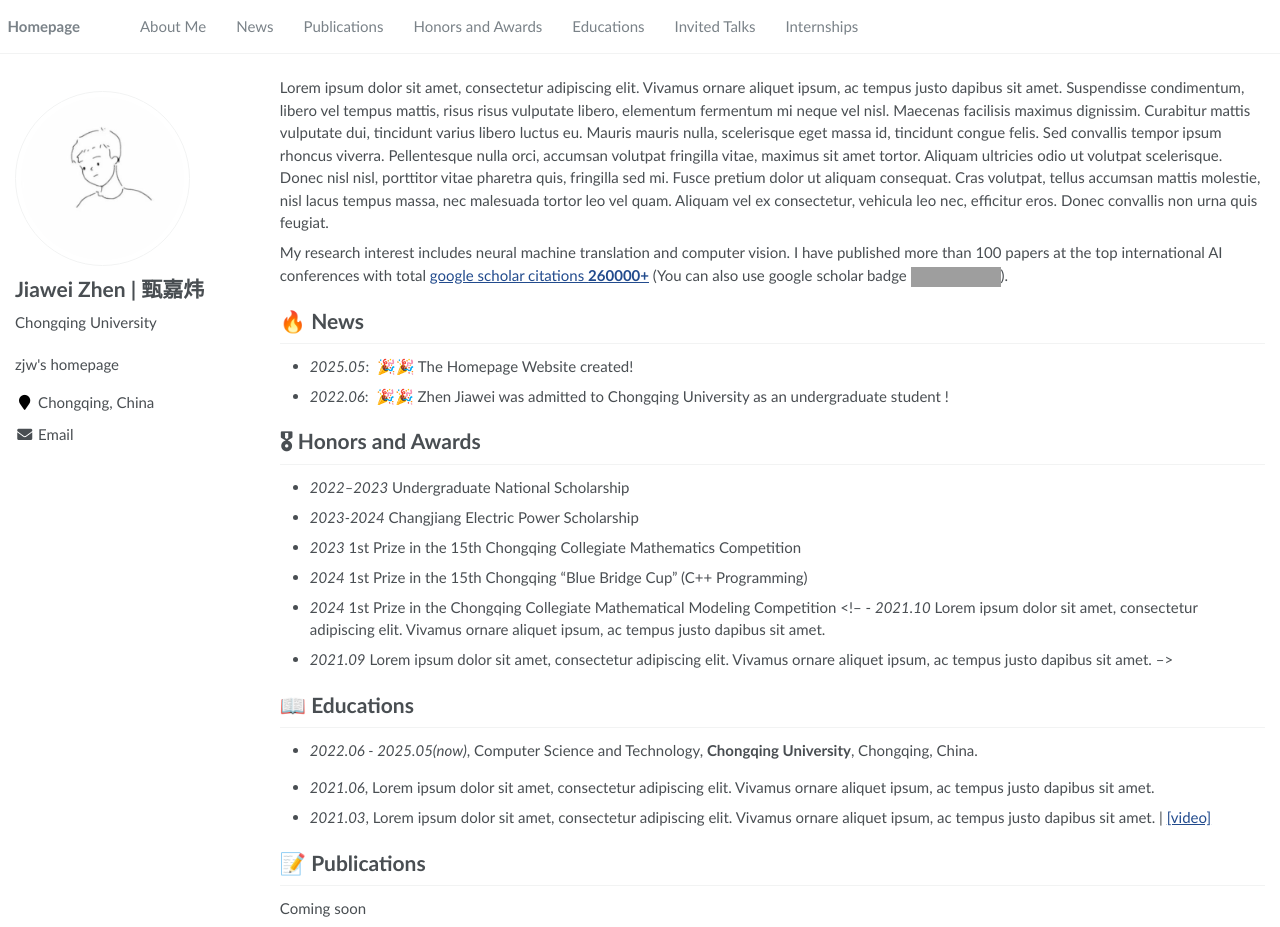
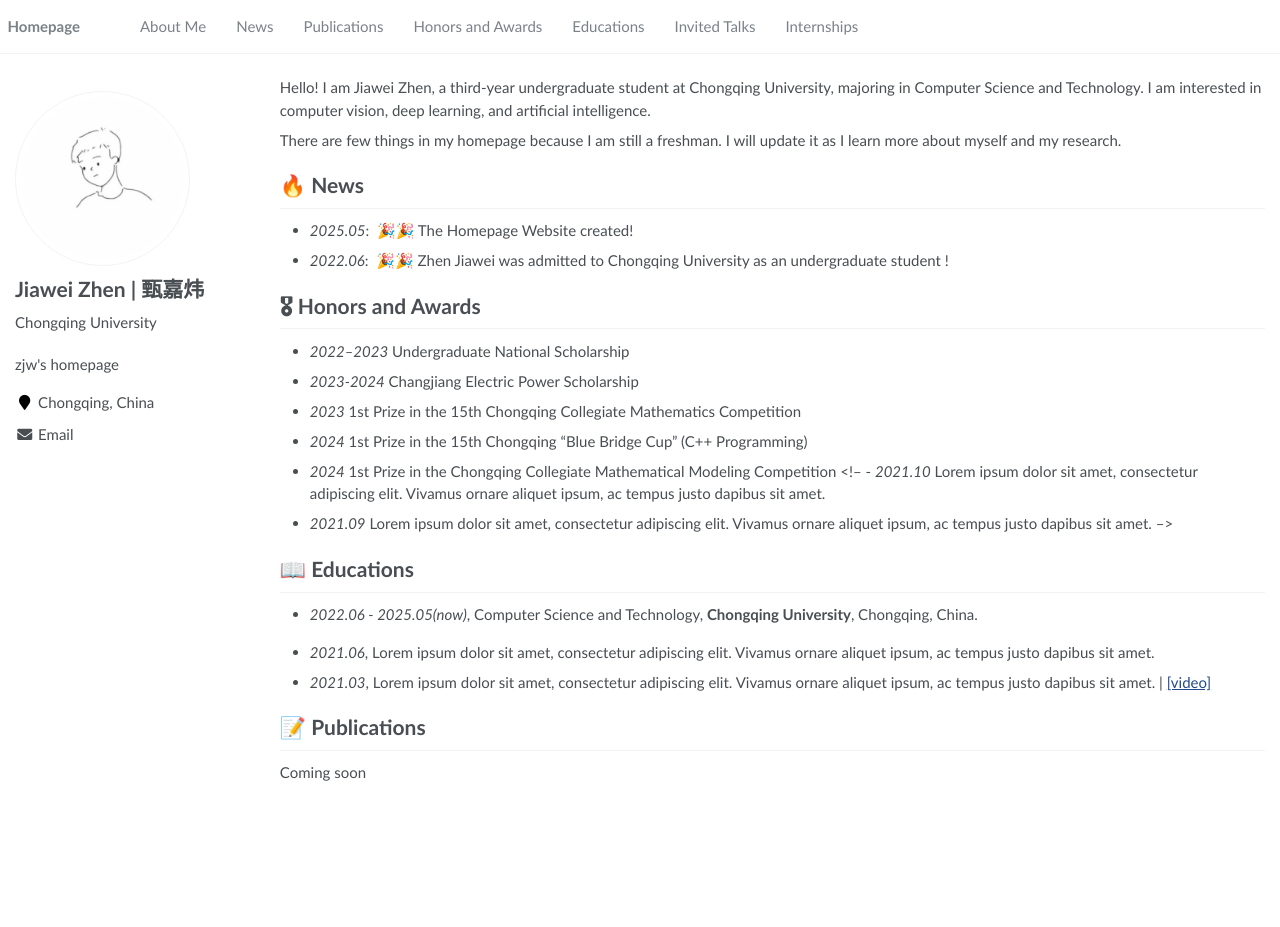
Before and after one commit to Zhenjw123/Zhenjw123.github.io, a Jekyll site: the page built from _pages/about.md, in a window 1280 px wide and 927 px high. Built offline with Jekyll 4.4.1, drawn with Linux system fonts in a browser that asks for light colours; grey boxes are pictures that could not be loaded.

Commit message:
init update

```diff
--- a/_pages/about.md
+++ b/_pages/about.md
@@ -17,9 +17,9 @@ redirect_from:
 
 <span class='anchor' id='about-me'></span>
 
-Lorem ipsum dolor sit amet, consectetur adipiscing elit. Vivamus ornare aliquet ipsum, ac tempus justo dapibus sit amet. Suspendisse condimentum, libero vel tempus mattis, risus risus vulputate libero, elementum fermentum mi neque vel nisl. Maecenas facilisis maximus dignissim. Curabitur mattis vulputate dui, tincidunt varius libero luctus eu. Mauris mauris nulla, scelerisque eget massa id, tincidunt congue felis. Sed convallis tempor ipsum rhoncus viverra. Pellentesque nulla orci, accumsan volutpat fringilla vitae, maximus sit amet tortor. Aliquam ultricies odio ut volutpat scelerisque. Donec nisl nisl, porttitor vitae pharetra quis, fringilla sed mi. Fusce pretium dolor ut aliquam consequat. Cras volutpat, tellus accumsan mattis molestie, nisl lacus tempus massa, nec malesuada tortor leo vel quam. Aliquam vel ex consectetur, vehicula leo nec, efficitur eros. Donec convallis non urna quis feugiat.
+Hello! I am Jiawei Zhen, a third-year undergraduate student at Chongqing University, majoring in Computer Science and Technology. I am interested in computer vision, deep learning, and artificial intelligence.
 
-My research interest includes neural machine translation and computer vision. I have published more than 100 papers at the top international AI conferences with total <a href='https://scholar.google.com/citations?user=DhtAFkwAAAAJ'>google scholar citations <strong><span id='total_cit'>260000+</span></strong></a> (You can also use google scholar badge <a href='https://scholar.google.com/citations?user=DhtAFkwAAAAJ'><img src="https://img.shields.io/endpoint?url={{ url | url_encode }}&logo=Google%20Scholar&labelColor=f6f6f6&color=9cf&style=flat&label=citations"></a>).
+There are few things in my homepage because I am still a freshman. I will update it as I learn more about myself and my research.
 
 
 # 🔥 News
```
